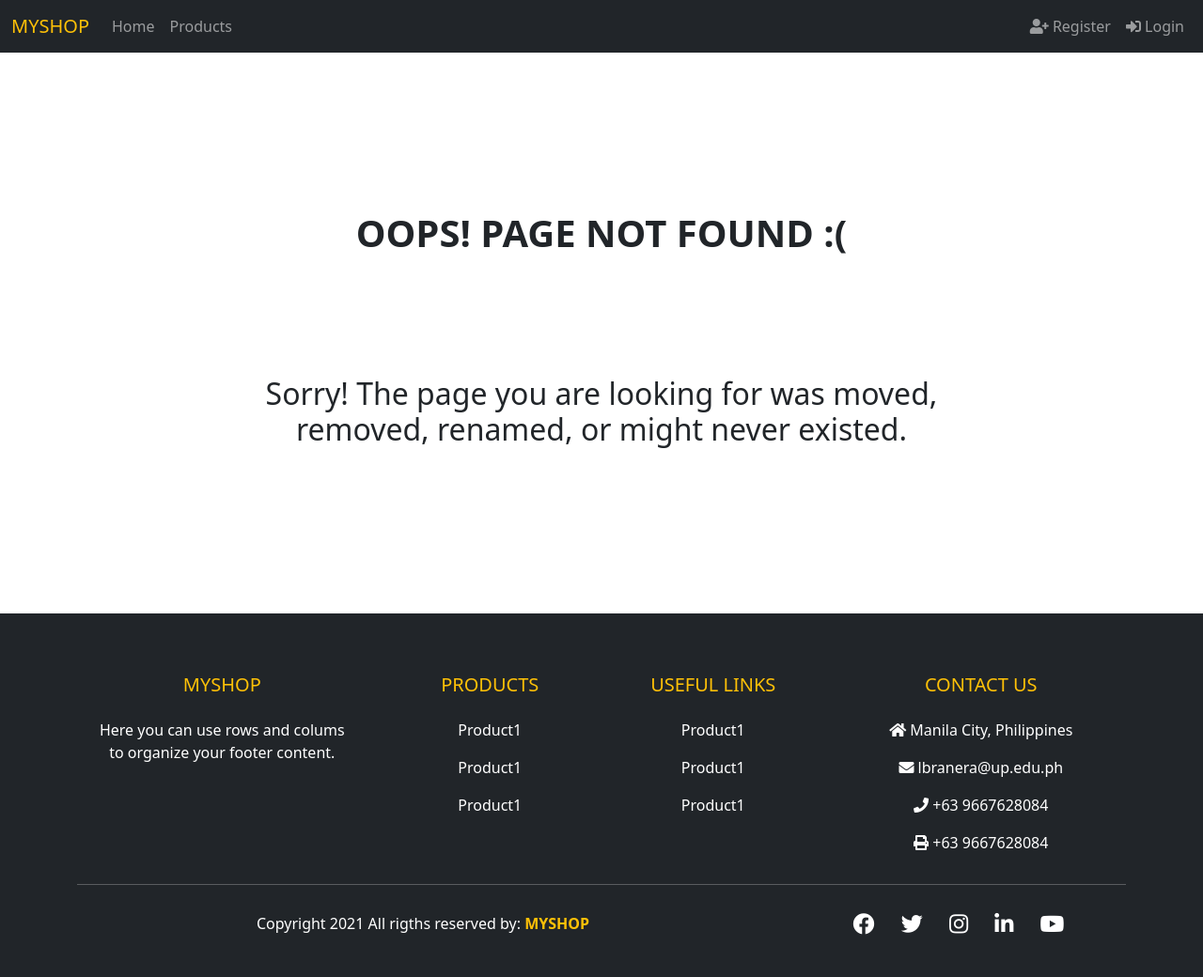
After one commit to lbranera/MyShop, a Django app: template products/templates/products/404.html in a window 1280 px wide. The commit adds this page. Shown: the whole page at 94% size. Run offline with Django 3.2, Linux system fonts and the light colour scheme; the template is opened without the code that fills it, so the values that code supplies are empty.

Commit message:
added 404 page

```diff
--- a/myshop/urls.py
+++ b/myshop/urls.py
@@ -25,4 +25,5 @@ urlpatterns = [
 ]
 
 urlpatterns += static(settings.MEDIA_URL, document_root = settings.MEDIA_ROOT)
-#urlpatterns += static(settings.STATIC_URL, document_root = settings.STATIC_ROOT)
+
+handler404 = 'products.views.error_404_view'
--- /dev/null
+++ b/products/templates/products/404.html
@@ -0,0 +1,18 @@
+{% extends 'products/main.html' %}
+
+{% block content %}
+
+<section class="text-center container">
+    <div class="row py-lg-5">
+      <div class="col-lg-8 mx-auto">
+        <br><br><br><br><br>
+        <h1 class="fw-bold">OOPS! PAGE NOT FOUND :(</h1>
+        <br><br><br><br><br>
+
+        <h2 class="fw-light">Sorry! The page you are looking for was moved, removed, renamed, or might never existed.</h2>
+        <br><br><br><br><br>
+      </div>
+    </div>
+</section>
+
+{% endblock content %}
--- a/products/templates/products/cart.html
+++ b/products/templates/products/cart.html
@@ -12,7 +12,7 @@
 </section>
 
 
-<div class="container">
+<div class="container table-responsive">
     <table class="table table-hover">
         <thead>
             <tr>
--- a/products/views.py
+++ b/products/views.py
@@ -114,7 +114,6 @@ def clear_cart(request):
     return redirect("/cart")
 
 
-
 # USER AUTHENTICATION RELATED CONTROLLERS
 
 def register(request):
@@ -154,6 +153,7 @@ def logout_page(request):
 
 
 # PDF GENERATOR
+
 @login_required(login_url='/login')
 def generate_pdf(request):
     template_path = 'products/receipt.html'
@@ -178,3 +178,7 @@ def generate_pdf(request):
 
     if not pdf.err:
         return response
+
+# ERROR 404 PAGE
+def error_404_view(request, exception):
+    return render(request, 'products/404.html')
```
